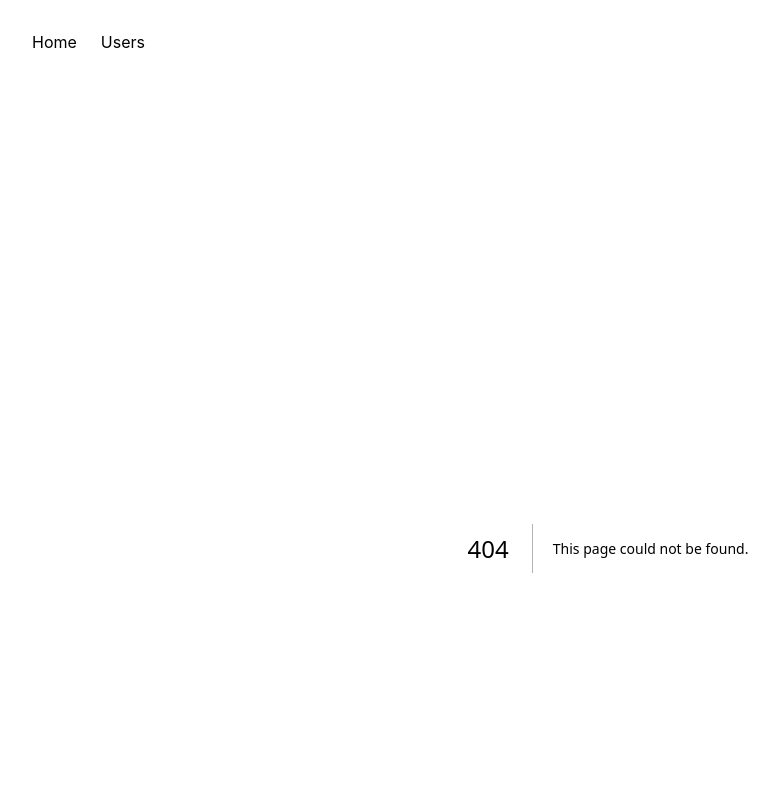
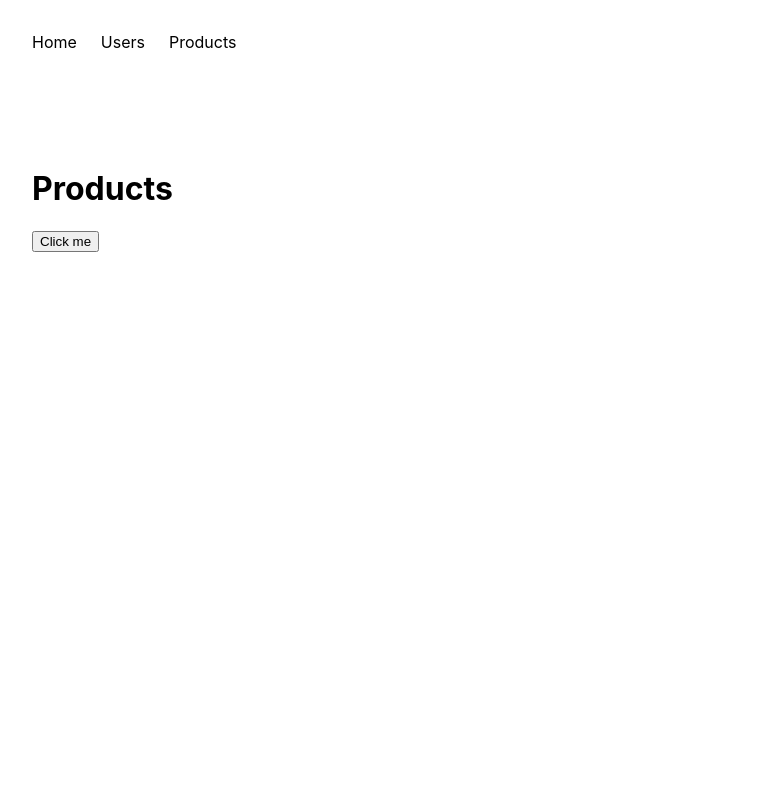
Before and after one commit to denniscual/nextjs-13, a Next.js app: page /products in a window 1280 px wide. Before the commit this address had no page. Shown: the top 800 px of the page, without its empty margins (32-811 px from the left). Built offline with nearby package versions, Linux system fonts and the light colour scheme.

Commit message:
fsadfasd

```diff
--- a/app/layout.tsx
+++ b/app/layout.tsx
@@ -1,6 +1,5 @@
 import "./globals.css";
 import styles from "./layout.module.css";
-import "./nav-bar.module.css";
 import NavBar from "./nav-bar";
 
 export default function RootLayout({
--- a/app/nav-bar.tsx
+++ b/app/nav-bar.tsx
@@ -6,6 +6,7 @@ export default function NavBar() {
     <nav className={styles.nav}>
       <NavLink href="/">Home</NavLink>
       <NavLink href="/users">Users</NavLink>
+      <NavLink href="/products">Products</NavLink>
     </nav>
   );
 }
--- /dev/null
+++ b/app/products/content.tsx
@@ -0,0 +1,9 @@
+"use client";
+
+export default function Content() {
+  return (
+    <>
+      <button onClick={() => console.log("Click me")}>Click me</button>
+    </>
+  );
+}
--- /dev/null
+++ b/app/products/page.tsx
@@ -0,0 +1,12 @@
+import Content from "./content";
+
+export default function Products() {
+  return (
+    <div>
+      <h1>Products</h1>
+      <div>
+        <Content />
+      </div>
+    </div>
+  );
+}
```
Also changed, not shown: app/users/layout.tsx (+7 -1 lines).
